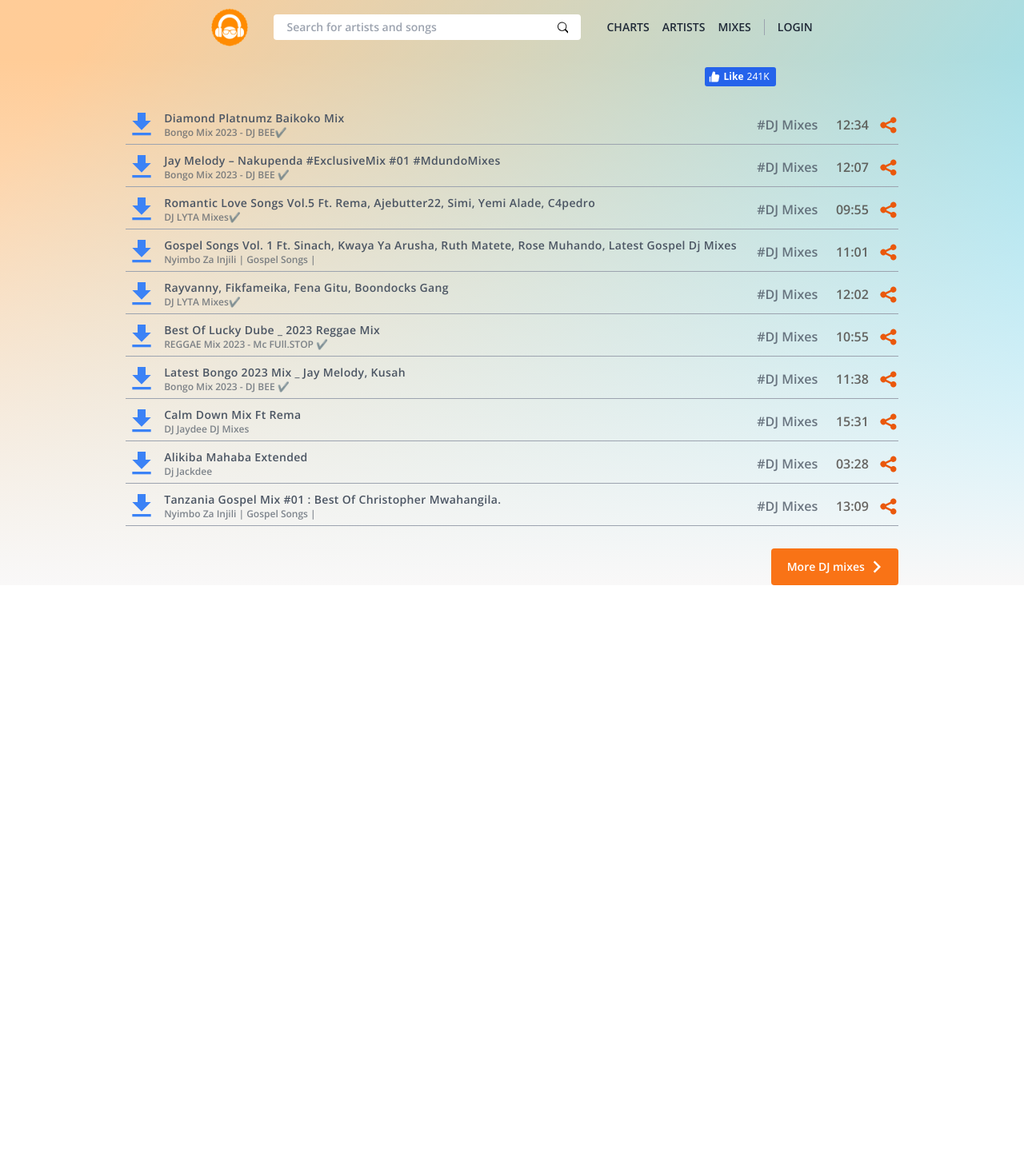
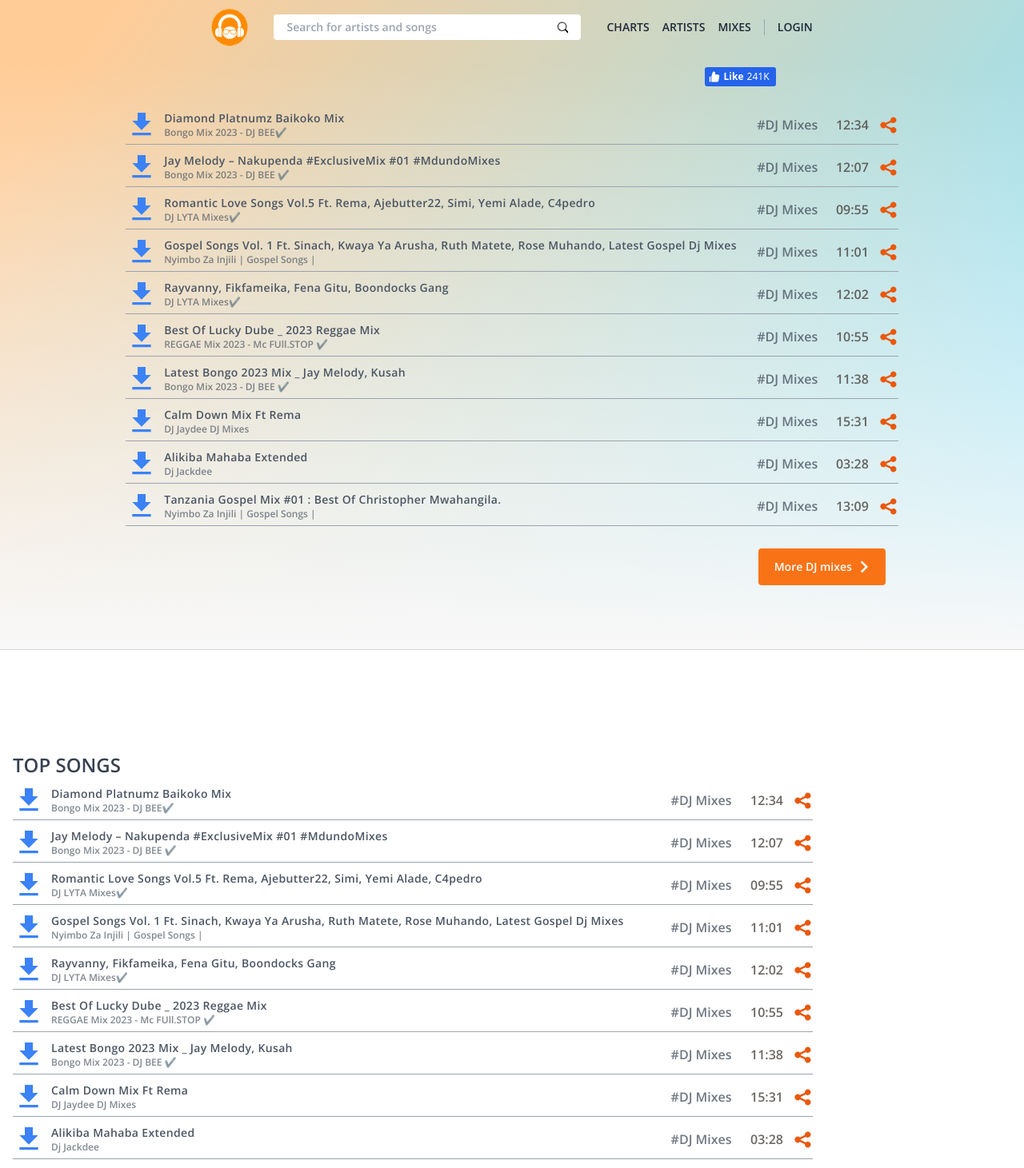
Before and after one commit to JosephNjeruNjenga/mdundo-clone, a Next.js app: page / in a window 1280 px wide. Shown: the top 1461 px of the page at 80% size. Before the commit the page ends 800 px from the top, so only its background shows below. Built offline with nearby package versions, Linux system fonts and the light colour scheme.

Commit message:
Added top songs component

```diff
--- a/components/Introduction.tsx
+++ b/components/Introduction.tsx
@@ -3,8 +3,8 @@
 
 const Introduction = () => {
   return (
-    <div className="intro lg:flex lg:justify-center pt-16 lg:pt-32">
-      <div className=''>
+    <div className="intro lg:flex px-3 small:px-4 lg:justify-center pt-16 pb-16 lg:pb-20 lg:pt-32">
+      <div className="">
         <SongList />
         <MoreBtn />
       </div>
--- a/components/SongList.tsx
+++ b/components/SongList.tsx
@@ -2,7 +2,7 @@
 
 const SongList = () => {
   return (
-    <div className="lg:max-w-[1000px] px-2 small:px-4">
+    <div className="lg:max-w-[1000px]">
       <Song
         title="diamond platnumz baikoko mix"
         artist="bongo mix 2023 - DJ BEE✔️"
--- /dev/null
+++ b/components/TopSongs.tsx
@@ -0,0 +1,12 @@
+import SongList from "./SongList"
+
+const TopSongs = () => {
+  return (
+    <div className="pt-16 px-3 font-body lg:flex flex-col small:px-4 lg:justify-center pb-16 lg:pb-20 lg:pt-32">
+      <h2 className="uppercase text-gray-700 text-2xl">top songs</h2>
+      <SongList />
+    </div>
+  );
+}
+
+export default TopSongs
--- a/pages/index.tsx
+++ b/pages/index.tsx
@@ -1,6 +1,7 @@
 import Facebook from "@/components/Facebook";
 import Introduction from "@/components/Introduction";
 import Navbar from "@/components/Navbar";
+import TopSongs from "@/components/TopSongs";
 
 export default function Home() {
   return (
@@ -8,6 +9,8 @@
       <Navbar />
       <Facebook />
       <Introduction />
+      <hr className="border-gray-300" />
+      <TopSongs />
     </div>
   );
 }
```
